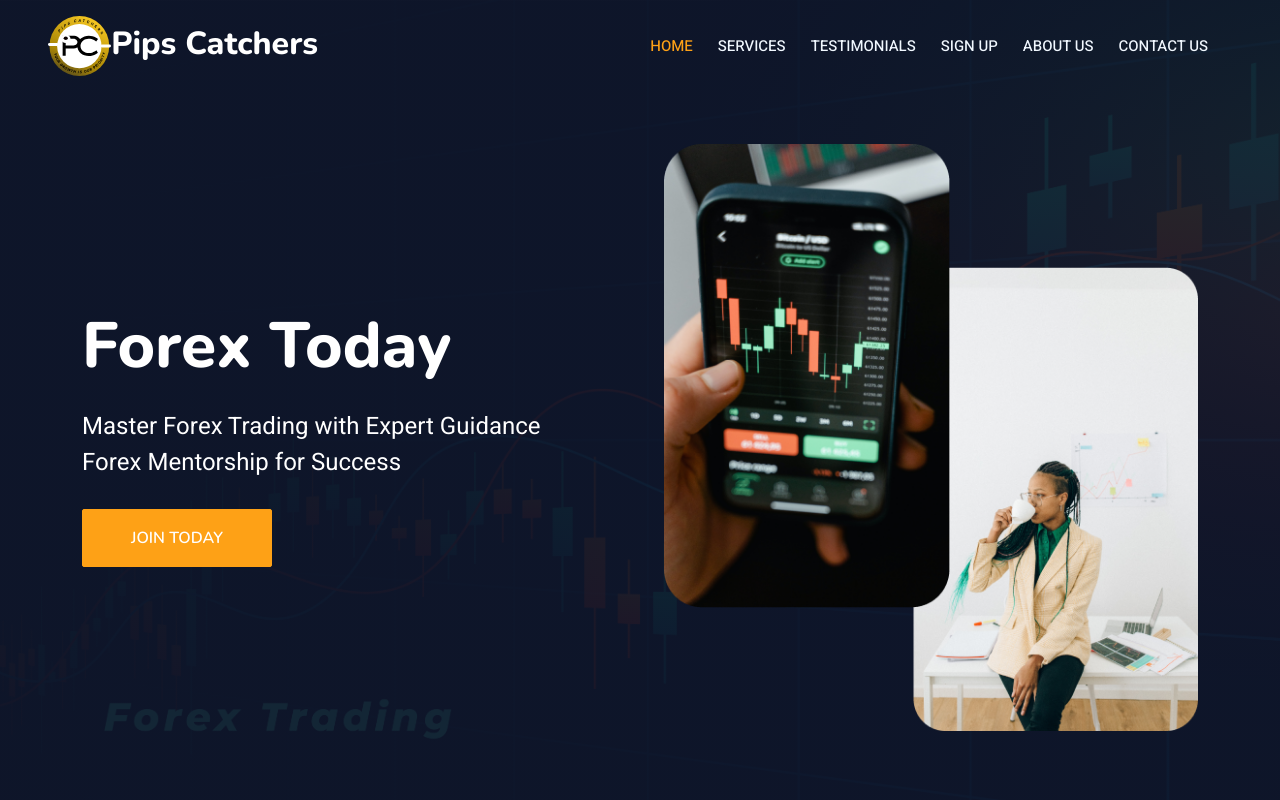
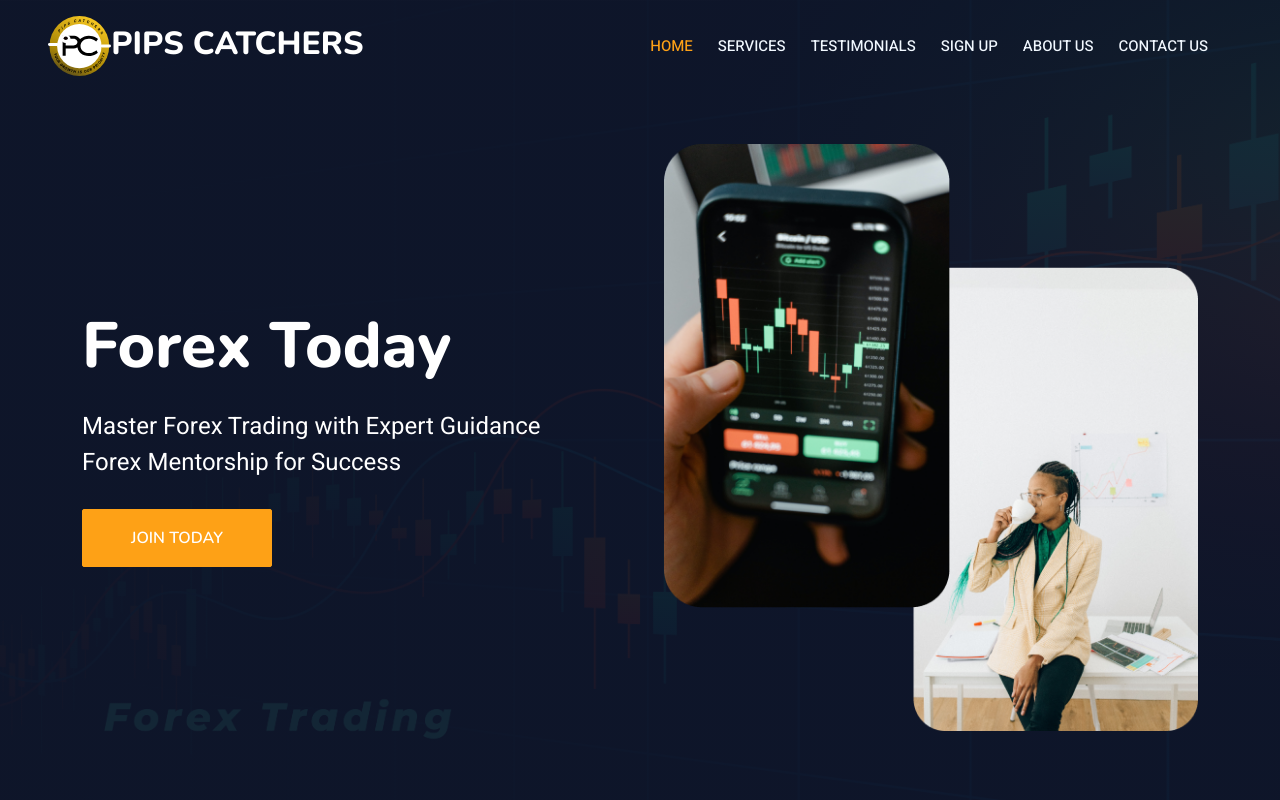
Before and after one commit to whitejsx/Forex-mentorship-website, a plain HTML site: page index.html in a window 1280 px wide. Shown: the top 800 px of the page. Drawn offline with nearby package versions, Linux system fonts and the light colour scheme.

Commit message:
Update index.html

```diff
--- a/index.html
+++ b/index.html
@@ -51,7 +51,7 @@
             <nav class="navbar navbar-expand-lg navbar-dark bg-dark px-4 px-lg-5 py-3 py-lg-0 shadow-sm">
                 <a href="" class="navbar-brand p-0">
                     <h2 class="text-primary m-0 text-white"> <img src="img/pipcatchers_logo.svg" alt="Logo"
-                            class="min-vh-8">Pips Catchers</h2>
+                            class="min-vh-8">PIPS CATCHERS</h2>
                     <!-- <img src="img/logo.png" alt="Logo"> -->
                 </a>
                 <button class="navbar-toggler" type="button" data-bs-toggle="collapse" data-bs-target="#navbarCollapse">
```
